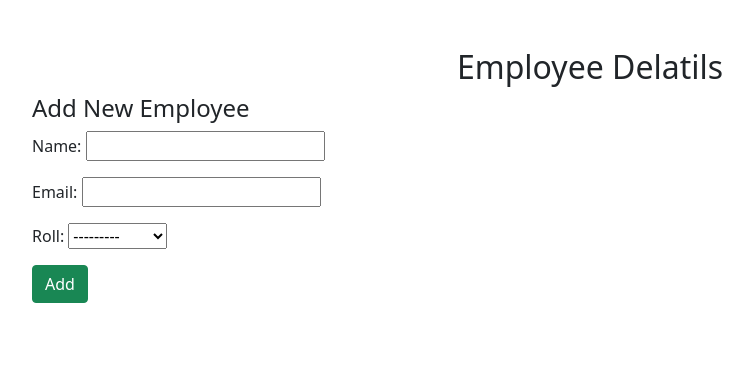
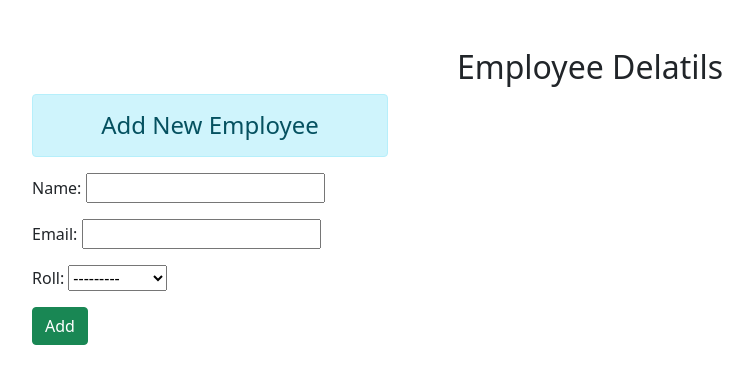
Before and after one commit to smshan/company, a Django app: page / in a window 1280 px wide. Shown: the top 384 px of the page, without its empty margins (50-803 px from the left). Run offline with Django 3.2, Linux system fonts and the light colour scheme; some libraries are stand-ins or nearby versions.

Commit message:
saving to github

```diff
--- a/company/emp/templates/enroll/addandshow.html
+++ b/company/emp/templates/enroll/addandshow.html
@@ -1,7 +1,11 @@
  {% extends 'enroll/base.html' %} {% block content %}
-<h4>Add New Employee</h4>
-<form action="" method="POST">
-    {% csrf_token %} {{form.as_p}}
-    <input type="submit" class="btn btn-success" value="Add">
-</form>
+<div class="row">
+    <div class="col-sm-4">
+        <h4 class="text-center alert alert-info">Add New Employee</h4>
+        <form action="" method="POST">
+            {% csrf_token %} {{form.as_p}}
+            <input type="submit" class="btn btn-success" value="Add">
+        </form>
+    </div>
+</div>
 {% endblock content %}
```
